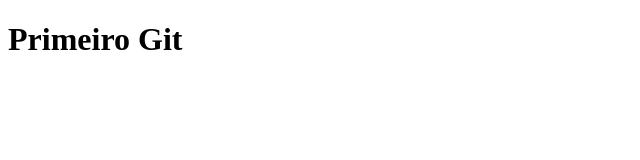
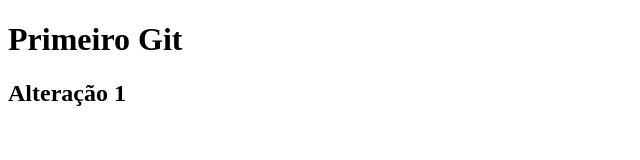
Before and after one commit to rhashida/projeto-curso-git, a plain HTML site: page index.html in a window 1280 px wide. Shown: the whole page, without its empty margins (0-640 px from the left). Drawn offline with Linux system fonts and the light colour scheme.

Commit message:
inclusão de h2

```diff
--- a/index.html
+++ b/index.html
@@ -7,5 +7,6 @@
         </head>
 <body>
     <h1>Primeiro Git</h1>
+    <h2>Alteração 1</h2>
 </body>
 </html>
```
